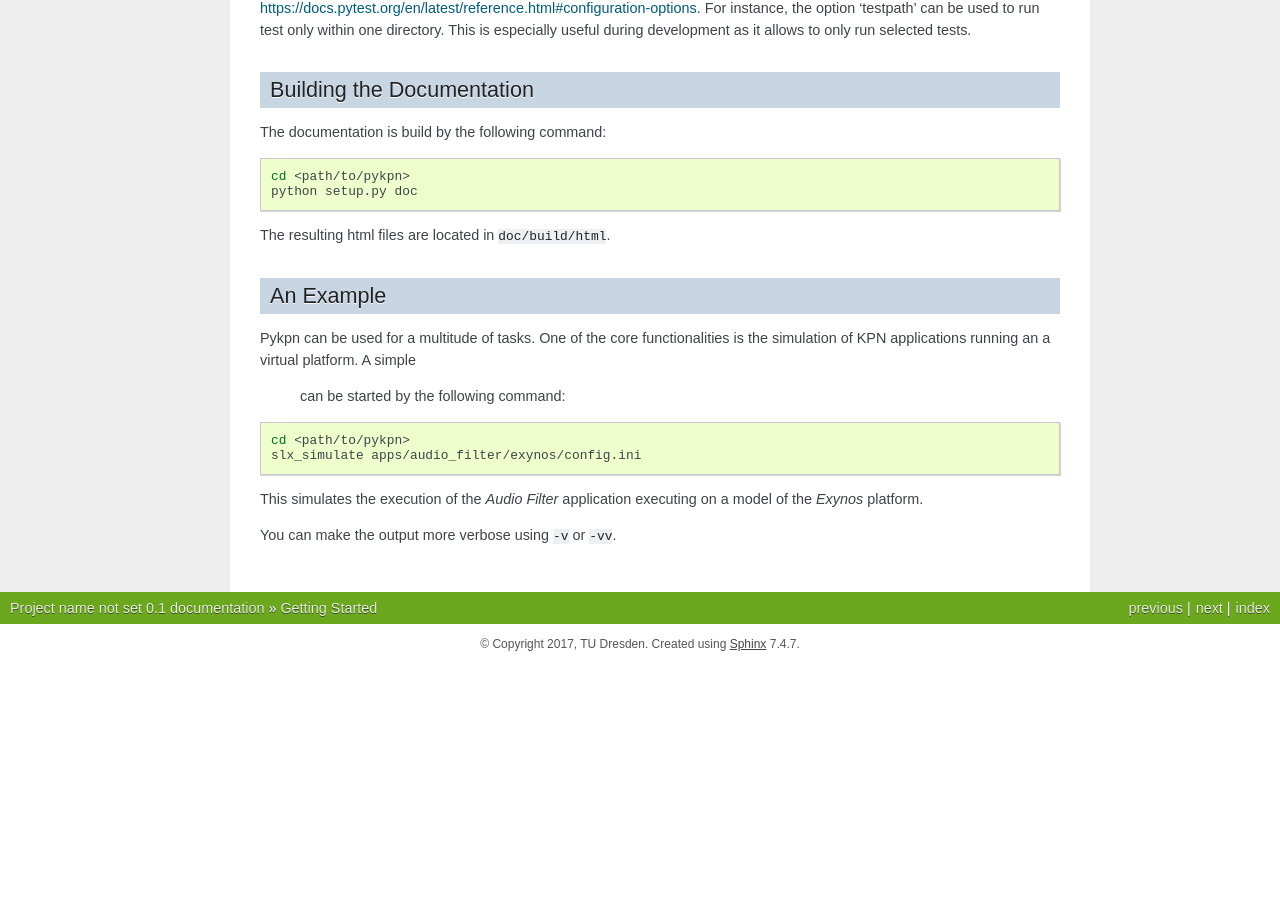
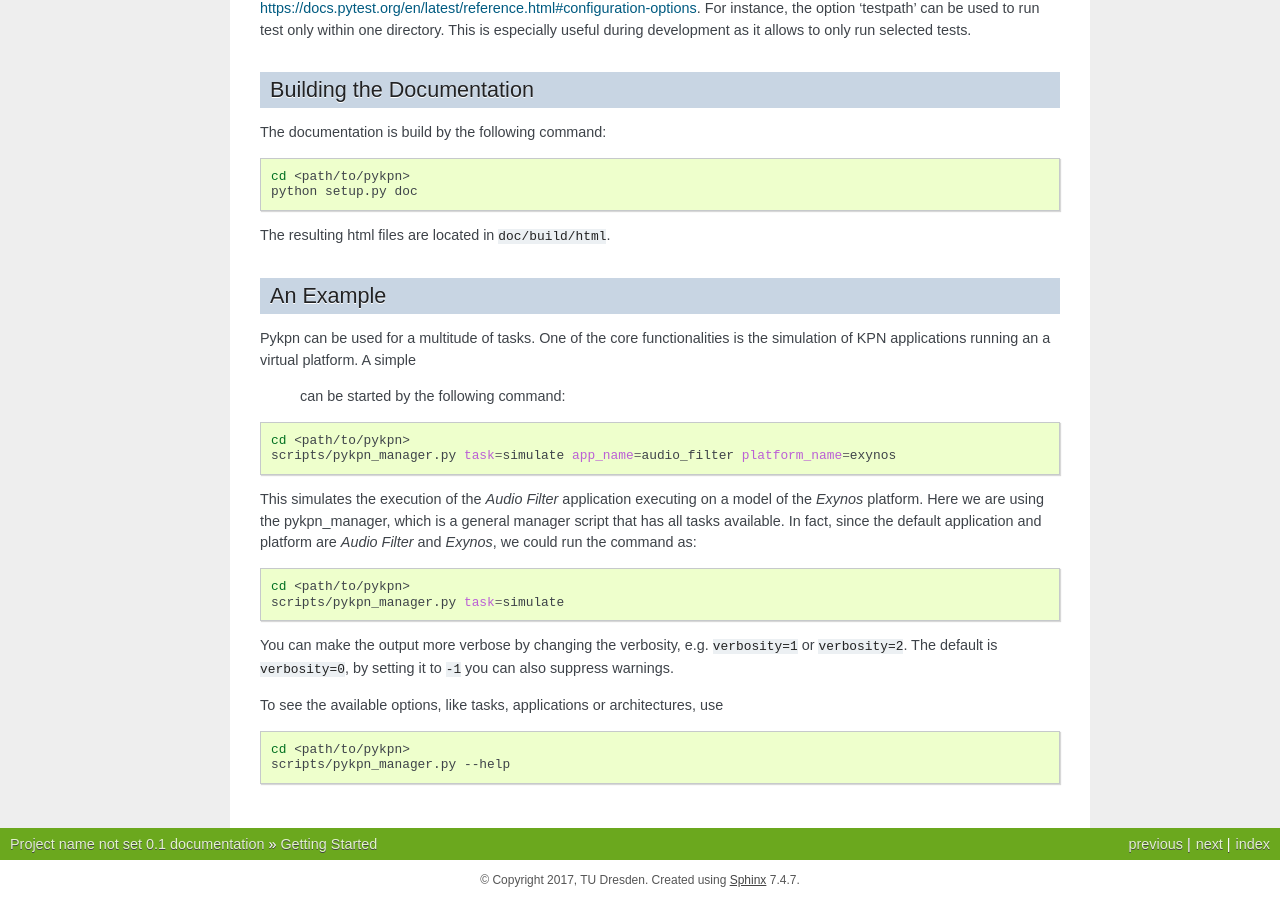
Before and after one commit to tud-ccc/mocasin, a Sphinx documentation site: the page built from doc/getting_started.rst, in a window 1280 px wide and 900 px high, scrolled down 963 px. Built offline with Sphinx 7.4.7, drawn with Linux system fonts in a browser that asks for light colours; pages that are not in the unit, such as notebooks, are missing from menus; the version number is read from the project's files by our own code; before the commit the page ends 1627 px from its top, so only the background shows below that.

Commit message:
added missing simulation task and some documentation

```diff
--- a/doc/getting_started.rst
+++ b/doc/getting_started.rst
@@ -82,9 +82,25 @@ the simulation of KPN applications running an a virtual platform. A simple
 .. code-block:: sh
 
   cd <path/to/pykpn>
-  slx_simulate apps/audio_filter/exynos/config.ini
+  scripts/pykpn_manager.py task=simulate app_name=audio_filter platform_name=exynos
 
 This simulates the execution of the *Audio Filter* application executing on a
-model of the *Exynos* platform.
+model of the *Exynos* platform. Here we are using the pykpn_manager, which is
+a general manager script that has all tasks available. In fact, since the default
+application and platform are *Audio Filter* and *Exynos*, we could run the command as:
 
-You can make the output more verbose using ``-v`` or ``-vv``.
+.. code-block:: sh
+
+  cd <path/to/pykpn>
+  scripts/pykpn_manager.py task=simulate
+
+You can make the output more verbose by changing the verbosity, e.g. ``verbosity=1``
+or ``verbosity=2``. The default is ``verbosity=0``, by setting it to ``-1`` you can also
+suppress warnings.
+
+To see the available options, like tasks, applications or architectures, use
+
+.. code-block:: sh
+
+  cd <path/to/pykpn>
+  scripts/pykpn_manager.py --help
```
Also changed, not shown: 2 other files.
